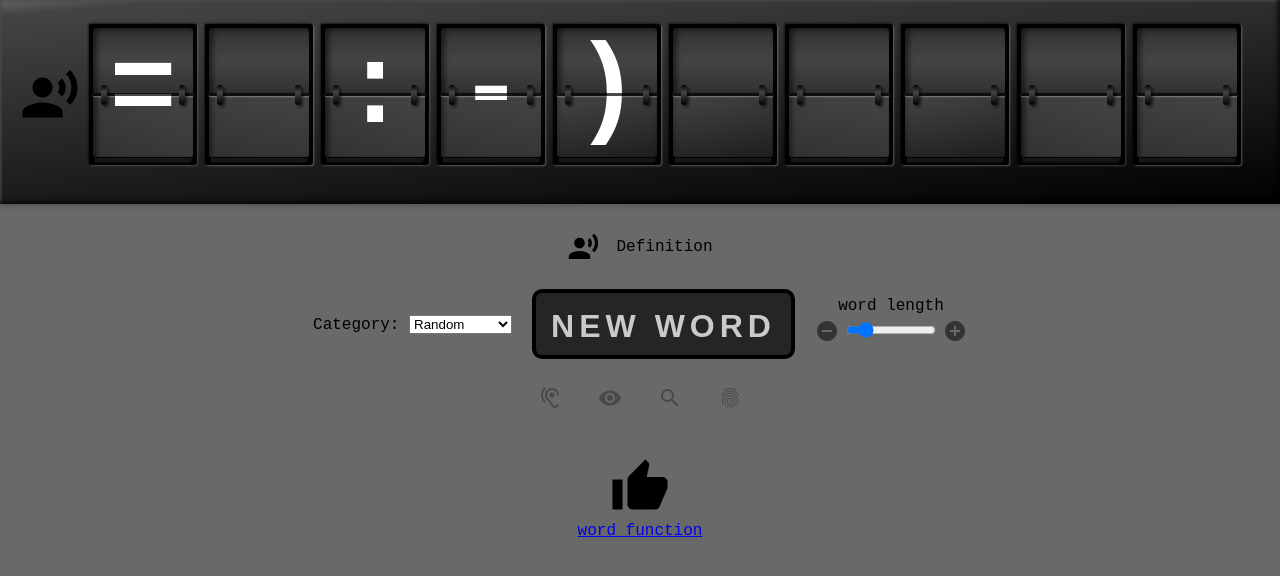
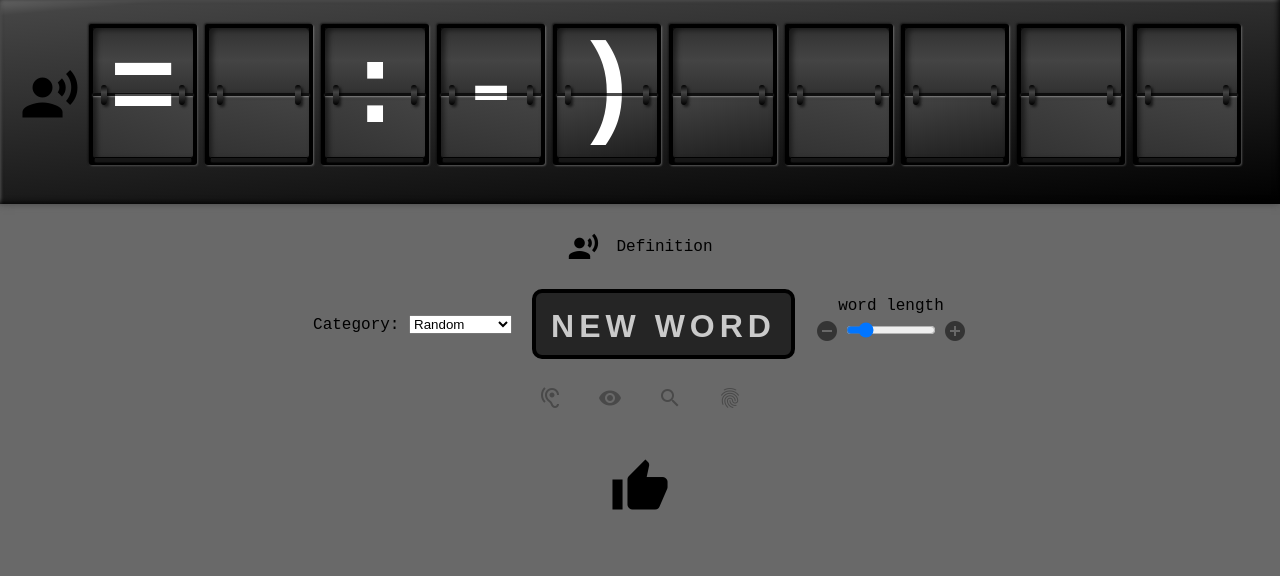
Before and after one commit to darinmurray/netlify-serverles-functions, a website: page index.html in a window 1280 px wide. Drawn offline with nearby package versions, Linux system fonts and the light colour scheme; a web font is replaced by a local one.

Commit message:
remove test funciton form index.html

```diff
--- a/index.html
+++ b/index.html
@@ -347,6 +347,6 @@
       <span id="reward" class="material-icons md-60"> thumb_up </span>
     </section>
 
-    <a href="/.netlify/functions/word"> word function</a>
+    <!-- <a href="/.netlify/functions/word"> word function</a> -->
   </body>
 </html>
```
